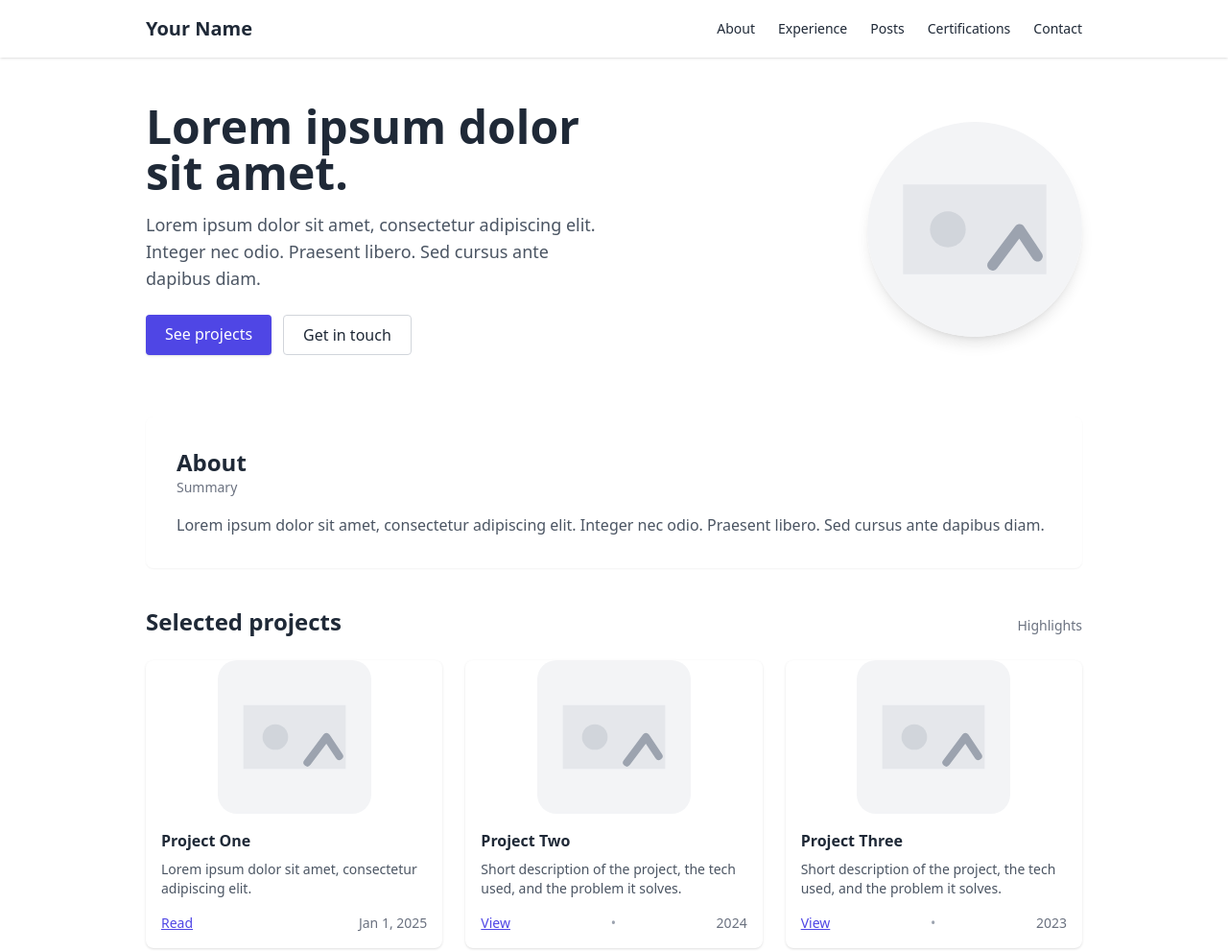
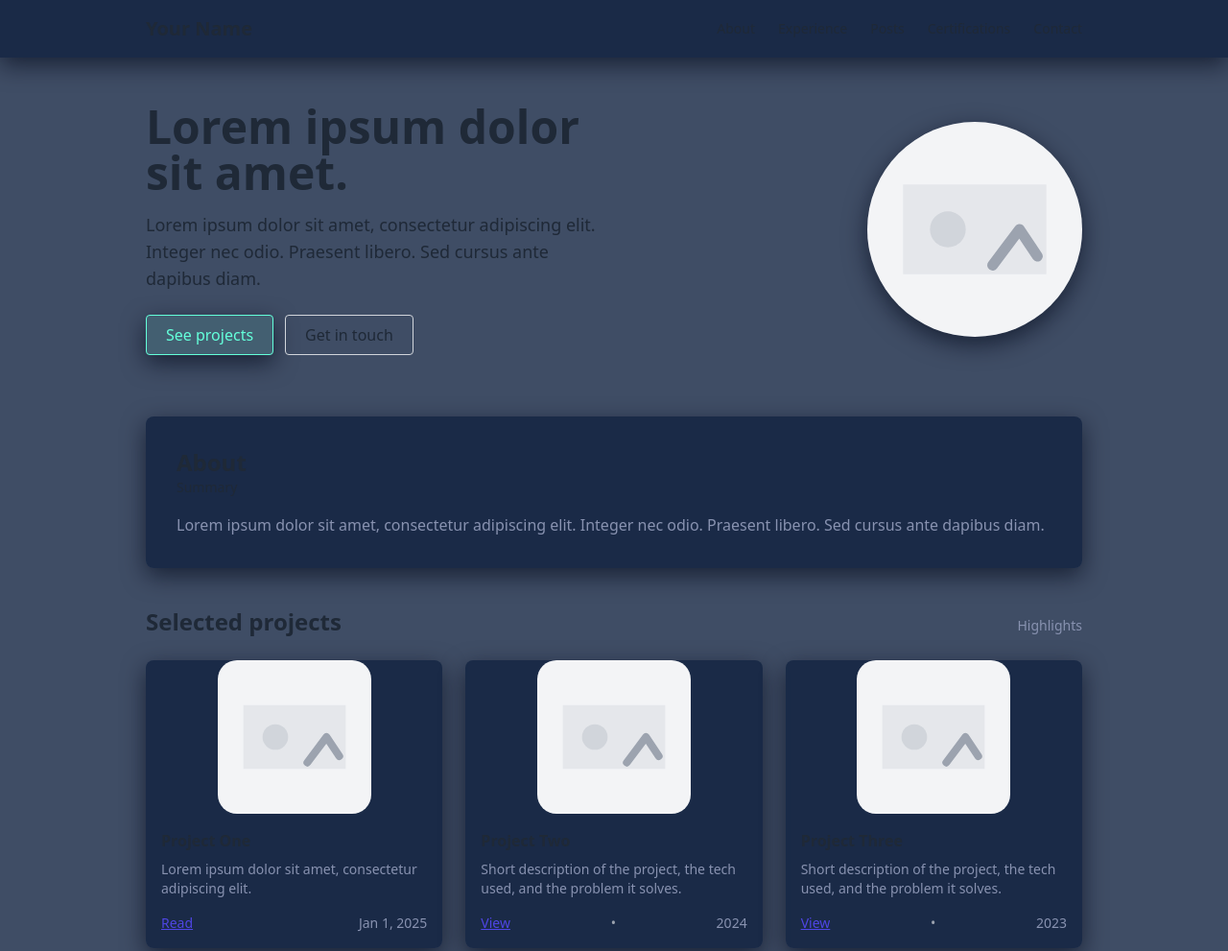
Before and after one commit to femiakins/My-portfolio, a website: page docs/index.html in a window 1280 px wide. Shown: the top 991 px of the page at 96% size. Drawn offline with nearby package versions, Linux system fonts and the light colour scheme.

Commit message:
background color

```diff
--- a/docs/index.html
+++ b/docs/index.html
@@ -7,9 +7,28 @@
   <script src="https://cdn.tailwindcss.com"></script>
   <meta name="description" content="Portfolio site" />
   <style>
-    :root { --site-bg: #061324; }
-    body { background-color: var(--site-bg); color: #e6eef8; }
-    a { color: #7dd3fc; }
+    :root{
+      --site-bg: #0a192f;
+      --card-bg: rgba(17, 34, 64, 0.8);
+      --text: #e6eef8;
+      --muted: #8892b0;
+      --link: #64ffda;
+      --hover: #00ff9d;
+      --accent: #64ffda;
+      --border: rgba(255,255,255,0.1);
+      --button-bg: rgba(100, 255, 218, 0.1);
+    }
+    html,body{background:var(--site-bg);color:var(--text);}
+    a{color:var(--link);transition:color 0.2s ease-in-out;}
+    a:hover{color:var(--hover) !important;}
+    .bg-white{background-color:var(--card-bg) !important;color:inherit !important}
+    input,textarea,select,button{background:transparent !important;color:var(--text) !important;border-color:var(--border) !important}
+    .shadow,.shadow-sm,.shadow-lg{box-shadow:0 8px 24px rgba(2,6,23,0.6) !important}
+    header, footer{background:transparent}
+    .bg-indigo-600{background-color:var(--button-bg) !important;color:var(--accent) !important;border:1px solid var(--accent) !important;}
+    .bg-indigo-600:hover{background-color:var(--accent) !important;color:var(--site-bg) !important;}
+    .text-gray-500, .text-gray-600{color:var(--muted) !important;}
+    .hover\:text-indigo-600:hover{color:var(--accent) !important;}
   </style>
 </head>
 <body class="bg-gray-50 text-gray-800">
@@ -41,7 +60,7 @@
     <section class="grid grid-cols-1 md:grid-cols-2 gap-8 items-center">
       <div>
   <h1 class="text-4xl md:text-5xl font-bold mb-4">Lorem ipsum dolor sit amet.</h1>
-  <p class="text-lg text-gray-600 mb-6">Lorem ipsum dolor sit amet, consectetur adipiscing elit. Integer nec odio. Praesent libero. Sed cursus ante dapibus diam.</p>
+  <p class="text-lg text-muted mb-6">Lorem ipsum dolor sit amet, consectetur adipiscing elit. Integer nec odio. Praesent libero. Sed cursus ante dapibus diam.</p>
         <p class="flex gap-3">
           <a href="#projects" class="inline-block bg-indigo-600 text-white px-5 py-2 rounded shadow">See projects</a>
           <a href="#contact" class="inline-block border border-gray-300 px-5 py-2 rounded">Get in touch</a>
@@ -56,7 +75,7 @@
       <section id="about" class="mt-16 bg-white rounded-lg p-8 shadow-sm">
         <header class="mb-4">
           <h2 class="text-2xl font-semibold">About</h2>
-          <p class="text-sm text-gray-500">Summary</p>
+          <p class="text-sm text-muted">Summary</p>
         </header>
         <p class="text-gray-600 leading-relaxed">Lorem ipsum dolor sit amet, consectetur adipiscing elit. Integer nec odio. Praesent libero. Sed cursus ante dapibus diam.</p>
       </section>
```
Also changed, not shown: docs/certifications.html (+14 -3 lines), docs/experience.html (+14 -3 lines), docs/posts.html (+14 -3 lines), docs/posts/sample-post.html (+14 -3 lines), index.html (+22 -3 lines).
